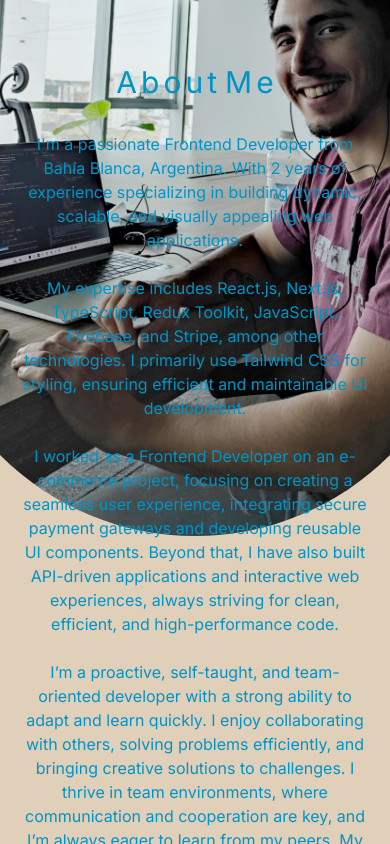
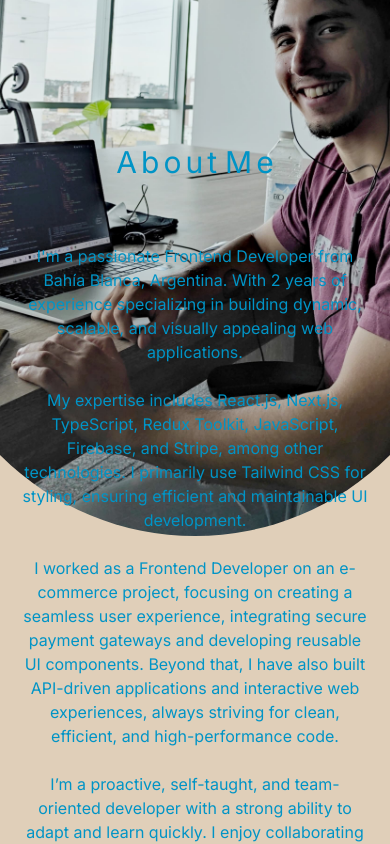
Before and after one commit to Marianoromero8/portfolio, a Next.js app: page / in a window 390 px wide. Shown: the part 780-1624 px from the top of the page. Built offline with nearby package versions, Linux system fonts and the light colour scheme.

Commit message:
fix: fixing responsive design

```diff
--- a/app/components/AboutMe.tsx
+++ b/app/components/AboutMe.tsx
@@ -14,7 +14,7 @@ export default function AboutMe() {
             <div className='hidden lg:block'>
                 <Separator orientation='vertical' className="bg-[#0094C6]" />
             </div>
-            <div className='text-[#0094C6] flex flex-col gap-6 lg:gap-8 text-center lg:text-left'>
+            <div className='text-[#0094C6] flex flex-col gap-6 lg:gap-8 text-center lg:text-left pt-8'>
                 <p>
                     I'm a passionate Frontend Developer from Bahía Blanca, Argentina. With 2 years of experience specializing in building dynamic, scalable, and visually appealing web applications.
                 </p>
--- a/app/components/Footer.tsx
+++ b/app/components/Footer.tsx
@@ -3,7 +3,7 @@ import { FaEnvelope, FaGithub, FaLinkedin } from "react-icons/fa";
 
 export default function Footer() {
     return (
-        <footer id="contacts" className="bg-[#0094c6] text-[#000022] py-6 text-center w-full">
+        <footer id="contactme" className="bg-[#0094c6] text-[#000022] py-6 text-center w-full">
             <div className="container mx-auto flex flex-col items-center gap-4">
                 <p className="text-lg font-semibold">© 2025 Mariano Romero</p>
 
--- a/app/components/LandingPage.tsx
+++ b/app/components/LandingPage.tsx
@@ -8,7 +8,7 @@ import { motion } from "framer-motion";
 export default function Landing() {
   const [hover, setHover] = useState(false)
   return (
-    <div id='landing' className='flex flex-col md:flex-row text-[#0094C6] p-10 px-32 h-screen'>
+    <div id='landing' className='flex flex-col md:flex-row text-[#0094C6] p-10 px-32 h-screen mb-20'>
       <div className='md:w-1/2 md:pr-10 content-center'>
         <h1 className="text-5xl whitespace-nowrap">
           Welcome to my digital portfolio
--- a/app/components/NavBar.tsx
+++ b/app/components/NavBar.tsx
@@ -72,7 +72,7 @@ export default function NavBar() {
         <Separator orientation='vertical' className='bg-[#0094c6]' />
         <Button variant='basic' onClick={() => scrollToSection('projects')} className='focus:underline'>Projects</Button>
         <Separator orientation='vertical' className='bg-[#0094c6]' />
-        <Button variant='basic' onClick={() => scrollToSection('contacts')} className='focus:underline'>Contact Me</Button>
+        <Button variant='basic' onClick={() => scrollToSection('contactme')} className='focus:underline'>Contact Me</Button>
         <Separator orientation='vertical' className='bg-[#0094c6]' />
       </div>
       <div className='hidden md:flex items-center gap-5 pl-20'>
```
